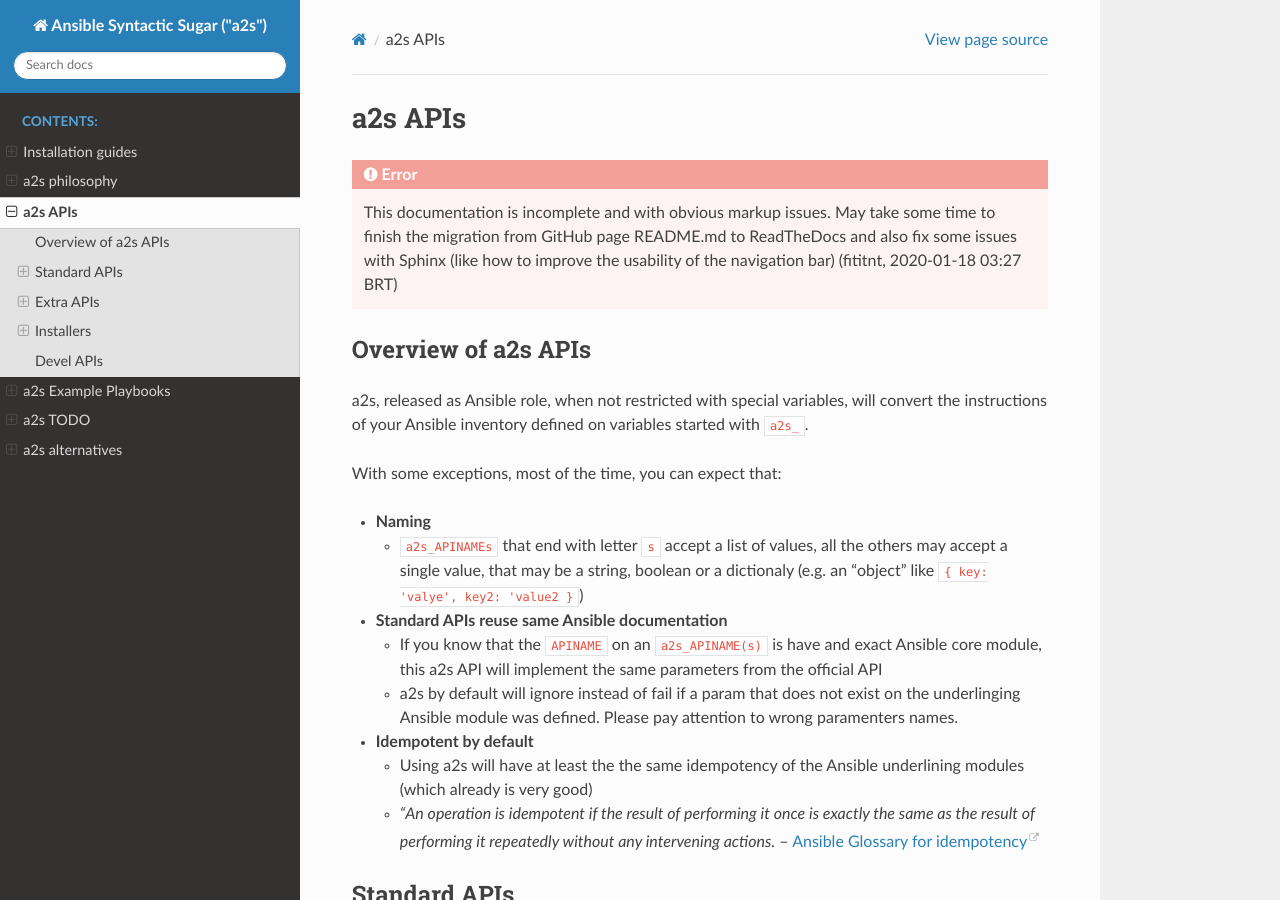
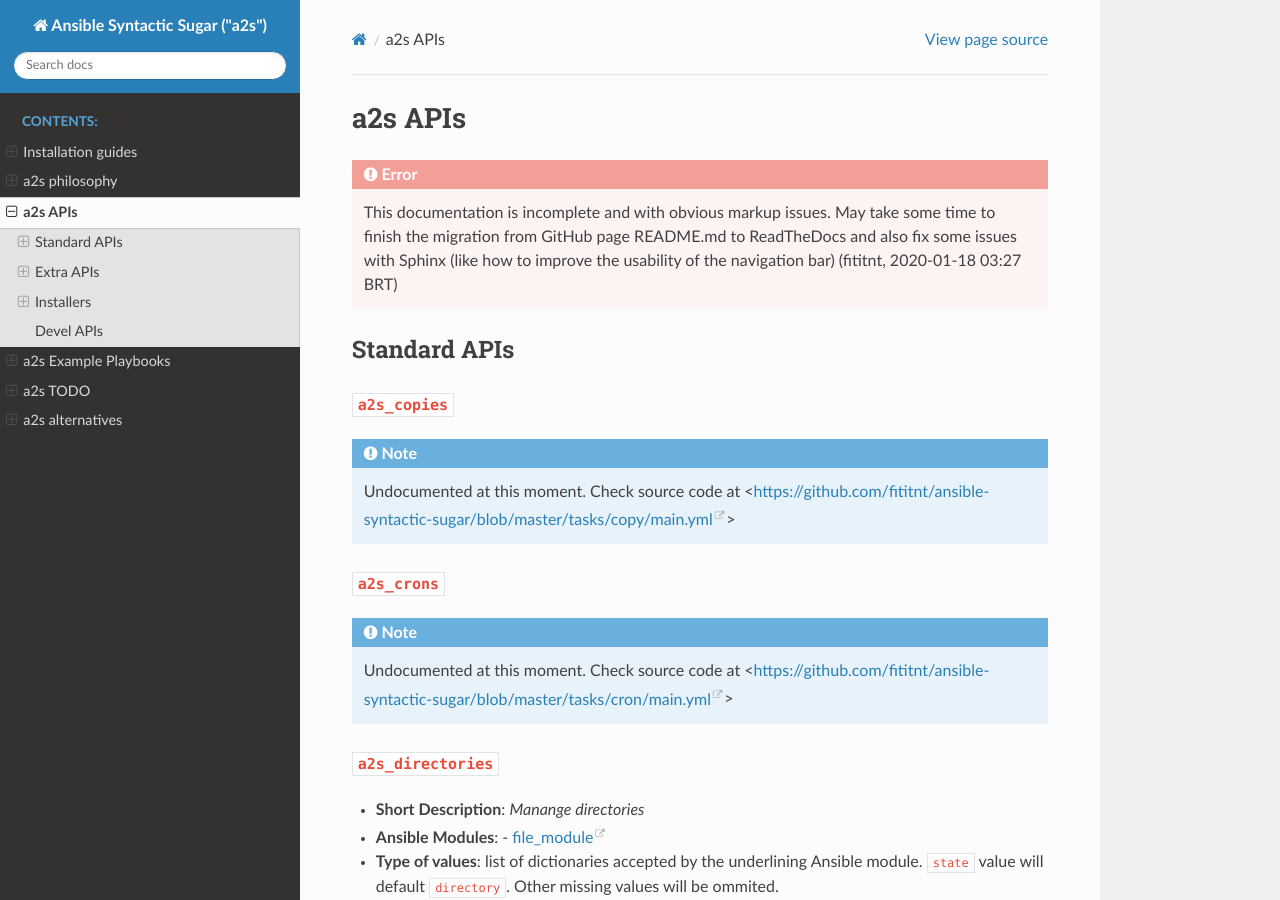
Before and after one commit to fititnt/ansible-syntactic-sugar, a Sphinx documentation site: the page built from docs/api.rst, in a window 1280 px wide and 900 px high. Built offline with Sphinx 7.4.7 and the Read the Docs theme 2.0.0, drawn with Linux system fonts in a browser that asks for light colours.

```diff
--- a/docs/api.rst
+++ b/docs/api.rst
@@ -10,39 +10,6 @@ a2s APIs
   some time to finish the migration from GitHub page README.md to ReadTheDocs
   and also fix some issues with Sphinx (like how to improve the usability of
   the navigation bar) (fititnt, 2020-01-18 03:27 BRT)
-
-********************
-Overview of a2s APIs
-********************
-
-a2s, released as Ansible role, when not restricted with special variables, will
-convert the instructions of your Ansible inventory defined on variables started
-with `a2s_`.
-
-With some exceptions, most of the time, you can expect that:
-
-- **Naming**
-
-  - `a2s_APINAMEs` that end with letter `s` accept a list of values, all the
-    others may accept a single value, that may be a string, boolean or a
-    dictionaly (e.g. an "object" like `{ key: 'valye', key2: 'value2 }`)
-
-- **Standard APIs reuse same Ansible documentation**
-
-  - If you know that the `APINAME` on an `a2s_APINAME(s)` is have and exact
-    Ansible core module, this a2s API will implement the same parameters from the
-    official API
-  - a2s by default will ignore instead of fail if a param that does not exist on
-    the underlinging Ansible module was defined. Please pay attention to wrong
-    paramenters names.
-
-- **Idempotent by default**
-
-  - Using a2s will have at least the the same idempotency of the Ansible underlining
-    modules (which already is very good)
-  - *"An operation is idempotent if the result of performing it once is exactly
-    the same as the result of performing it repeatedly without any intervening
-    actions.* -- `Ansible Glossary for idempotency <https://docs.ansible.com/ansible/latest/reference_appendices/glossary.html#term-idempotency>`_
 
 *************
 Standard APIs
```
Also changed, not shown: 9 other files.
